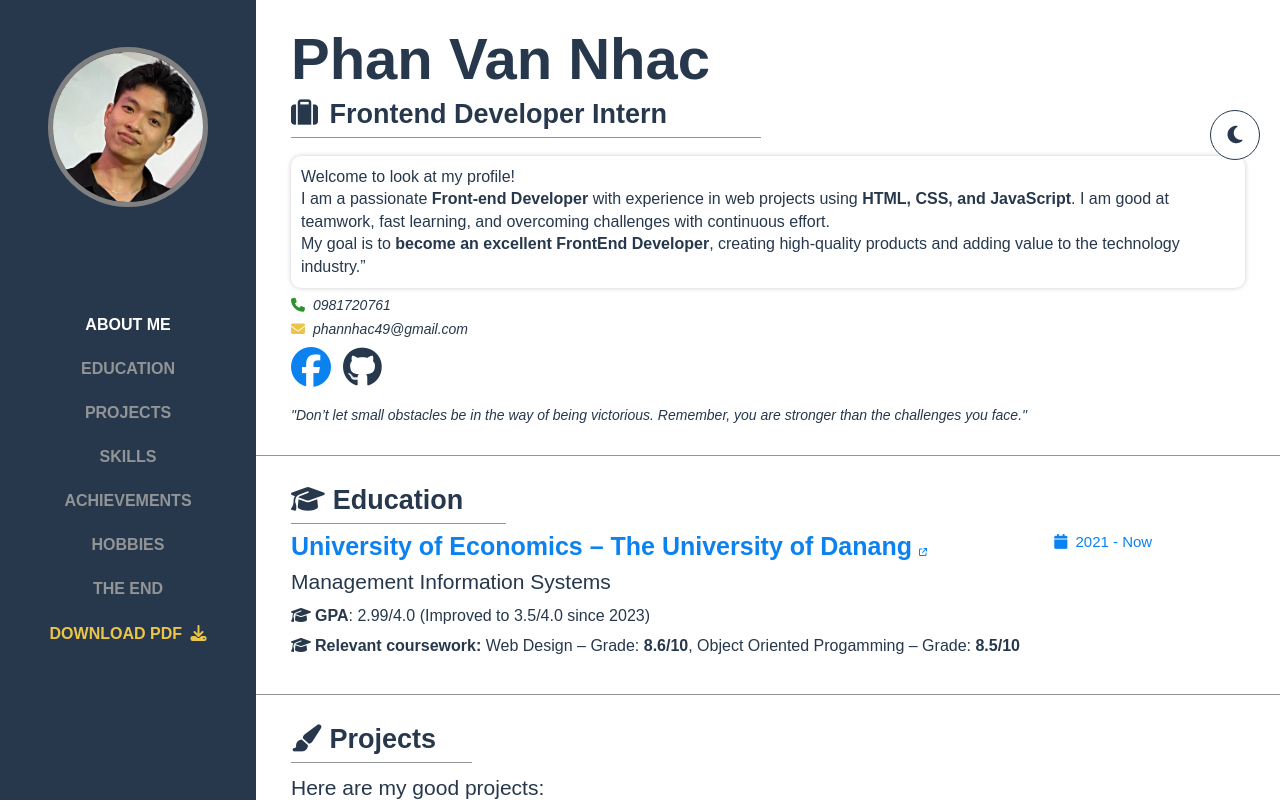
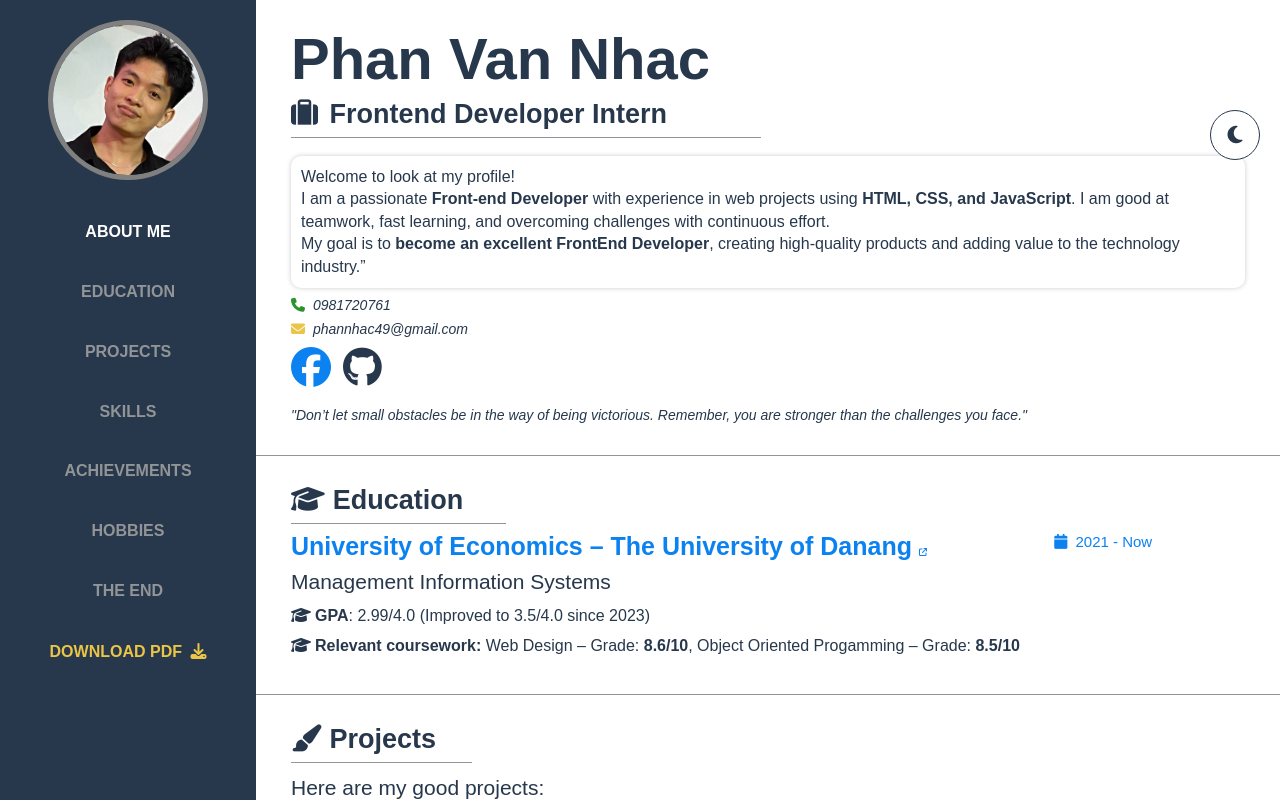
Before and after one commit to vannhac/My-CV-Online, a plain HTML site: page index.html in a window 1280 px wide. Shown: the top 806 px of the page. Drawn offline with nearby package versions, Linux system fonts and the light colour scheme.

Commit message:
flex nav

```diff
--- a/assets/style.css
+++ b/assets/style.css
@@ -177,12 +177,10 @@ html.dark #header {
   left: 0;
   display: flex;
   flex-direction: column;
-  justify-content: space-evenly;
   align-items: center;
 }
 .header__top {
-  height: 30%;
-  margin-top: 30px;
+  margin: 20px 0;
 }
 .header__avatar {
   width: 160px;
@@ -202,6 +200,9 @@ html.dark #header {
 .nav__list {
   height: 100%;
   text-align: center;
+  display: flex;
+  flex-direction: column;
+  justify-content: space-around;
 }
 .nav__item {
   width: 100%;
```
